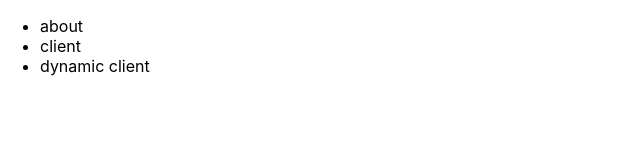
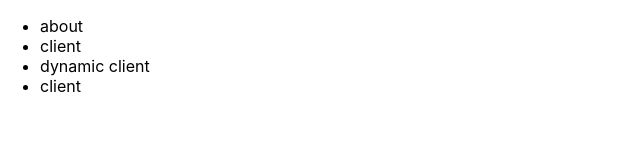
Before and after one commit to Bojackxiang/next-js, a Next.js app: page / in a window 1280 px wide. Shown: the top 166 px of the page, without its empty margins (0-640 px from the left). Built offline with nearby package versions, Linux system fonts and the light colour scheme.

Commit message:
Day 1 | 往 href 中 传入 object 来作为导航

```diff
--- a/pages/index.js
+++ b/pages/index.js
@@ -15,6 +15,13 @@ const Home = () => {
         {
           links.map((link, index) => <li key={index}><Link href={link.path}>{link.name}</Link></li>)
         }
+        <li>
+          <Link href={{
+            pathname: '/clients/[id]',
+            query: { id: 1 }
+          }}>client</Link>
+        </li>
+
       </ul>
     </div>
   )
```
